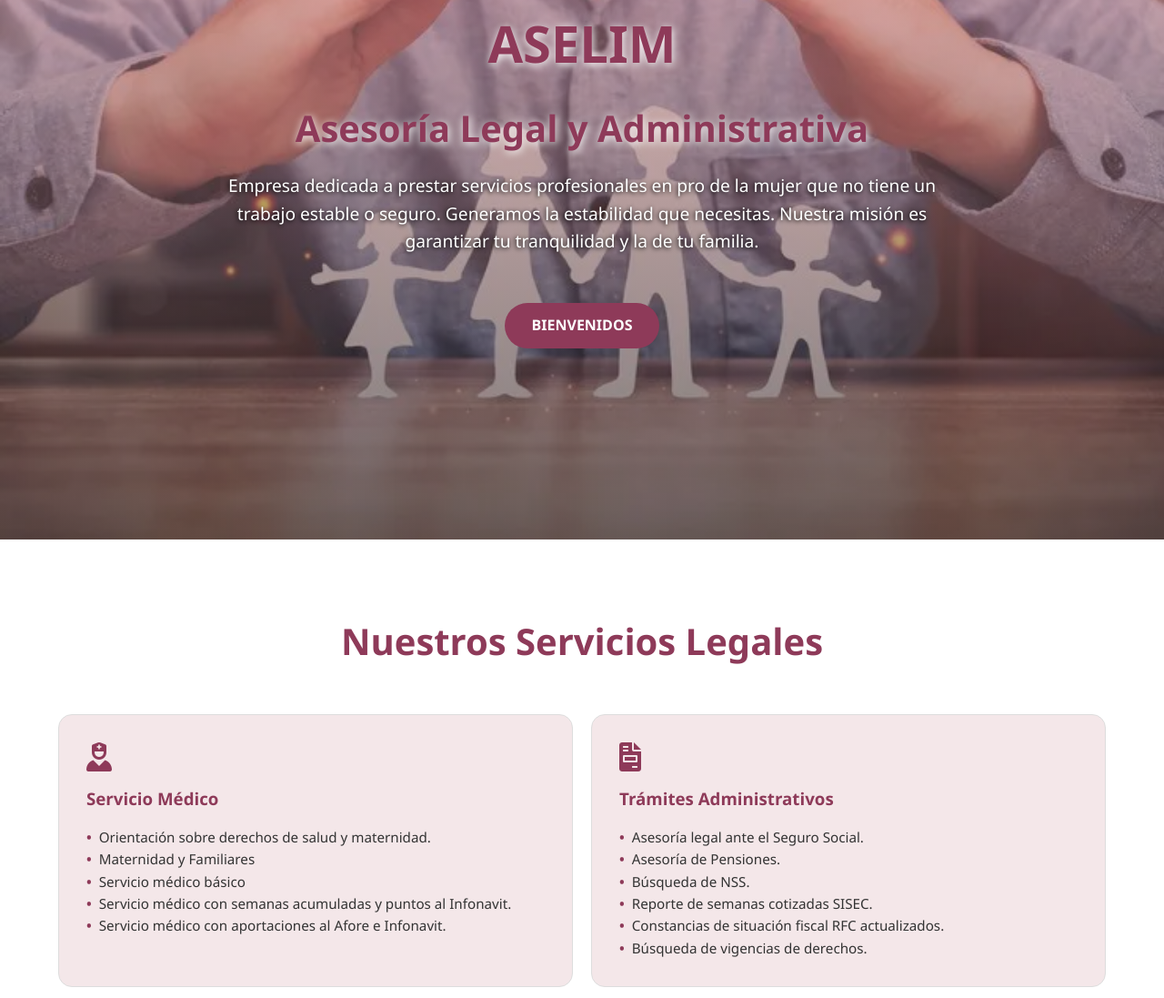
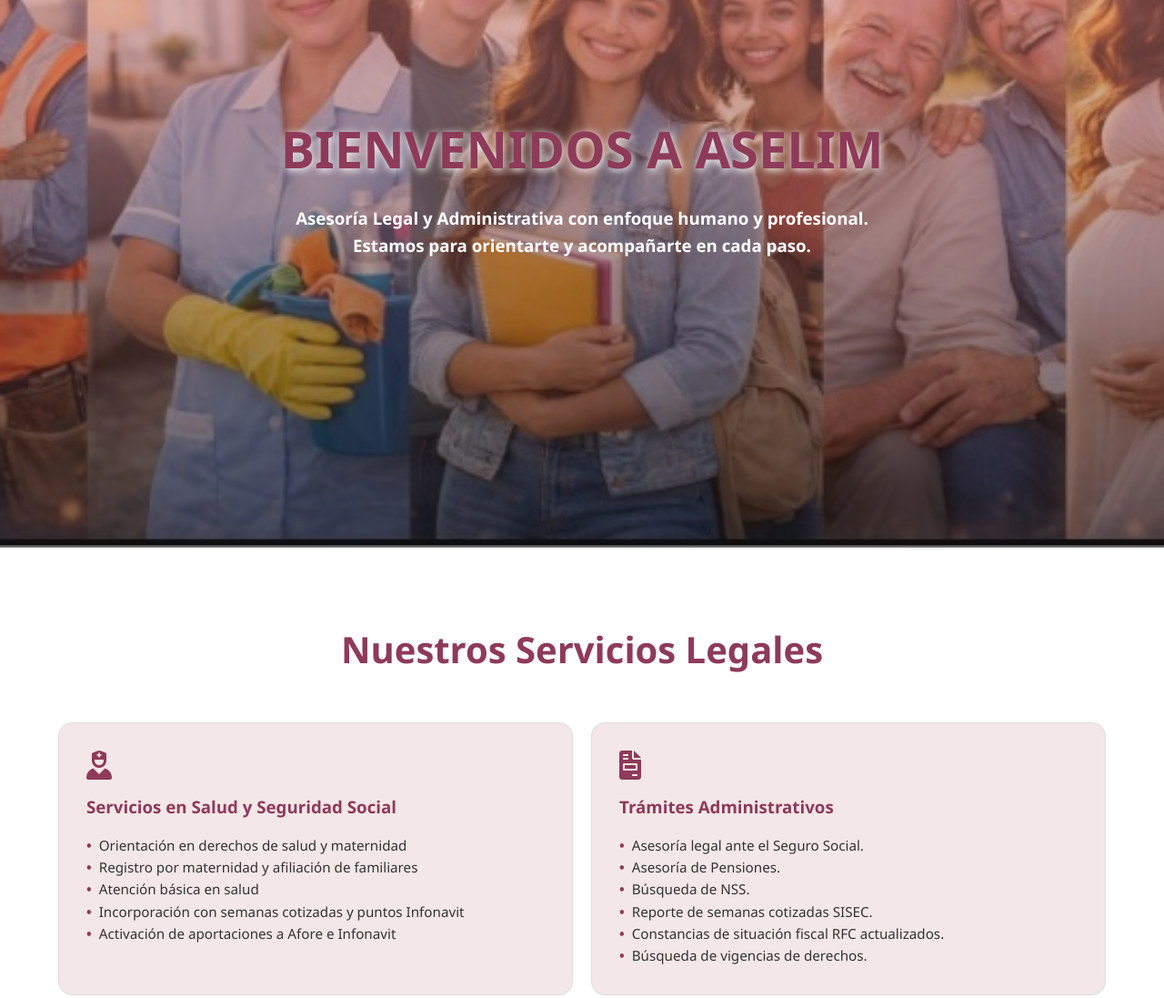
Before and after one commit to uxurimx/aselim, a plain HTML site: page index.html in a window 1280 px wide. Shown: the part 279-1376 px from the top of the page at 91% size. Drawn offline with Linux system fonts and the light colour scheme.

Commit message:
new member, hero, home

```diff
--- a/index.html
+++ b/index.html
@@ -118,7 +118,7 @@
         .hero {
             height: 80vh;
             /*background: var(--bg-gradient);*/
-            background-image: linear-gradient(rgba(255, 149, 149, 0.5), rgba(0, 0, 0, 0.5)), url('assets/familia.webp');
+            background-image: linear-gradient(rgba(255, 149, 149, 0.5), rgba(0, 0, 0, 0.5)), url('assets/dmo.jpeg');
 
             /* Ajustes para que la imagen cubra toda la sección */
             background-size: cover;
@@ -151,12 +151,12 @@
                 text-shadow: 1px 2px 10px #ffffff;
         }
 
-        .hero h3 {
+        .h/*ero h3 {
             font-size: 2.5rem;
             color: var(--primary-color);
             margin-bottom: 1rem;
                 text-shadow: 1px 2px 10px #ffffff;
-        }
+        }*/
 
         .hero p {
             font-size: 1.2rem;
@@ -391,9 +391,9 @@
 
     <nav>
         <div class="logo">
+            <a href="#inicio">
             <img src="assets/logo2.png" alt="Logo ASELIM">
-            <!-- <img src="assets/logo.jpeg" alt="Logo ASELIM"> -->
-            <!-- <span>ASELIM</span> -->
+            </a>
         </div>
         <ul class="nav-links">
             <!-- <li><a href="#inicio">Bienvenida</a></li> -->
@@ -405,10 +405,11 @@
 
     <section class="hero" id="inicio">
         <div class="hero-content">
-            <h1>ASELIM</h1>
-            <h3>Asesoría Legal y Administrativa</h3>
-            <p>Empresa dedicada a prestar servicios profesionales en pro de la mujer que no tiene un trabajo estable o seguro. Generamos la estabilidad que necesitas. Nuestra misión es garantizar tu tranquilidad y la de tu familia.</p>
-            <a href="#" class="btn-cta">BIENVENIDOS</a>
+            <h1>BIENVENIDOS A ASELIM</h1>
+            <h3><b>Asesoría Legal y Administrativa</b> con enfoque humano y profesional.</h3>
+            <h3>Estamos para orientarte y acompañarte <b>en cada paso.</b></h3>
+            <!-- <p>Empresa dedicada a prestar servicios profesionales en pro de la mujer que no tiene un trabajo estable o seguro. Generamos la estabilidad que necesitas. Nuestra misión es garantizar tu tranquilidad y la de tu familia.</p> -->
+            <!-- <a href="#" class="btn-cta">BIENVENIDOS</a> -->
         </div>
     </section>
 
@@ -417,13 +418,13 @@
         <div class="services-grid">
             <div class="service-card">
                 <i class="fas fa-user-nurse"></i>
-                <h3>Servicio Médico</h3>
+                <h3>Servicios en Salud y Seguridad Social</h3>
                 <ul>
-                    <li>Orientación sobre derechos de salud y maternidad.</li>
-    <li>Maternidad y Familiares</li>
-    <li>Servicio médico básico</li>
-    <li>Servicio médico con semanas acumuladas y puntos al Infonavit.</li>
-    <li>Servicio médico con aportaciones al Afore e Infonavit.</li>
+                    <li>Orientación en derechos de salud y maternidad</li>
+                    <li>Registro por maternidad y afiliación de familiares</li>
+                    <li>Atención básica en salud</li>
+                    <li>Incorporación con semanas cotizadas y puntos Infonavit</li>
+                    <li>Activación de aportaciones a Afore e Infonavit</li>
                 </ul>
             </div>
             <div class="service-card">
@@ -484,7 +485,7 @@
                 </div>
             </div>
             <div class="member">
-                <img src="assets/4.png?auto=format&fit=crop&q=80&w=200" alt="Abogada 4">
+                <img src="assets/4.jpeg?auto=format&fit=crop&q=80&w=200" alt="Abogada 4">
                 <h4>Lic. Isabel Gallardo</h4>
                 <div class="member-social">
                     <a href="https://wa.me/525613819694" target="_blank" class="contact-icon whatsapp" title="WhatsApp">
@@ -503,6 +504,18 @@
                         <i class="fab fa-whatsapp"></i>
                     </a>
                     <a href="mailto:yadira.alvarez.hernandez99@gmail.com" class="contact-icon email" title="Enviar Correo">
+                        <i class="far fa-envelope"></i>
+                    </a>
+                </div>
+            </div>
+            <div class="member">
+                <img src="assets/6.jpeg?auto=format&fit=crop&q=80&w=200" alt="Abogada 4">
+                <h4>Lic. Adriana García</h4>
+                <div class="member-social">
+                    <a href="https://wa.me/525641354281" target="_blank" class="contact-icon whatsapp" title="WhatsApp">
+                        <i class="fab fa-whatsapp"></i>
+                    </a>
+                    <a href="mailto:adrigarcia1180@gmail.com" class="contact-icon email" title="Enviar Correo">
                         <i class="far fa-envelope"></i>
                     </a>
                 </div>
```
Also changed, not shown: assets/4.jpeg (added), assets/4.png (deleted), assets/6.jpeg (added), assets/dmo.jpeg (added).
